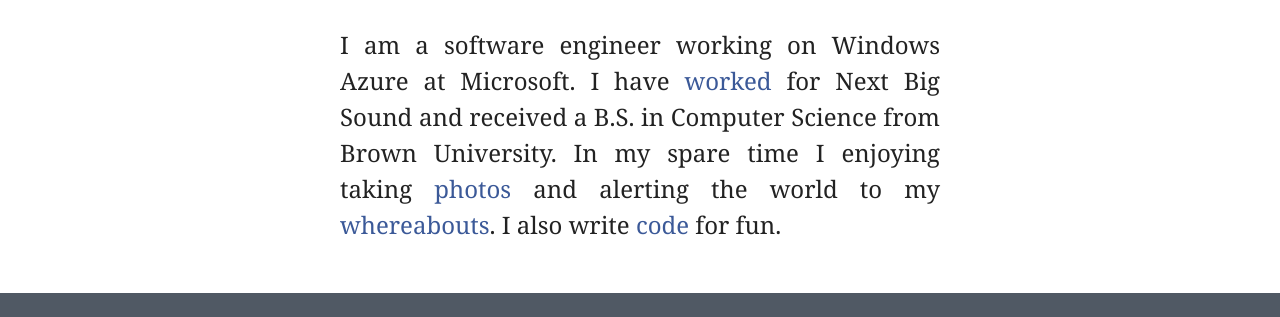
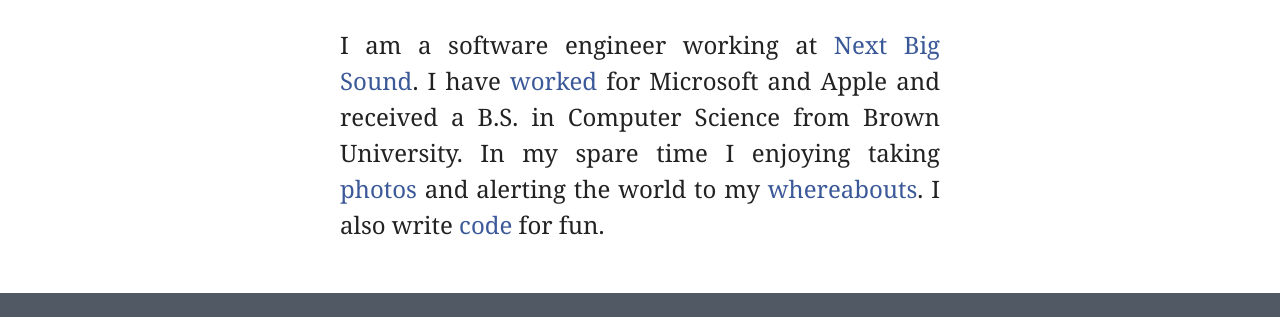
Before and after one commit to walterlark/walterblaurock.com, a plain HTML site: page index.html in a window 1280 px wide. Shown: the part 123-440 px from the top of the page. Drawn offline with Linux system fonts and the light colour scheme.

Commit message:
New job.

```diff
--- a/index.html
+++ b/index.html
@@ -11,7 +11,7 @@
       <div id="header" class="center content-width">Wal&#183;ter &#183; Blau&#183;rock</div>
     </div>
     <div class="page-width">
-      <div id="body" class="center content-width">I am a software engineer working on Windows Azure at Microsoft. I have <a href="http://www.linkedin.com/in/walterblaurock">worked</a> for Next Big Sound and received a B.S. in Computer Science from Brown University. In my spare time I enjoying taking <a href="http://blog.walterblaurock.com">photos</a> and alerting the world to my <a href="http://foursquare.com/walterblaurock">whereabouts</a>. I also write <a href="http://github.com/walterblaurock">code</a> for fun.</div>
+      <div id="body" class="center content-width">I am a software engineer working at <a href="http://www.nextbigsound.com/">Next Big Sound</a>. I have <a href="http://www.linkedin.com/in/walterblaurock">worked</a> for Microsoft and Apple and received a B.S. in Computer Science from Brown University. In my spare time I enjoying taking <a href="http://blog.walterblaurock.com">photos</a> and alerting the world to my <a href="http://foursquare.com/walterblaurock">whereabouts</a>. I also write <a href="http://github.com/walterblaurock">code</a> for fun.</div>
     </div>
     <div id="footer" class="center content-width">
       <ul id="contact">
```
